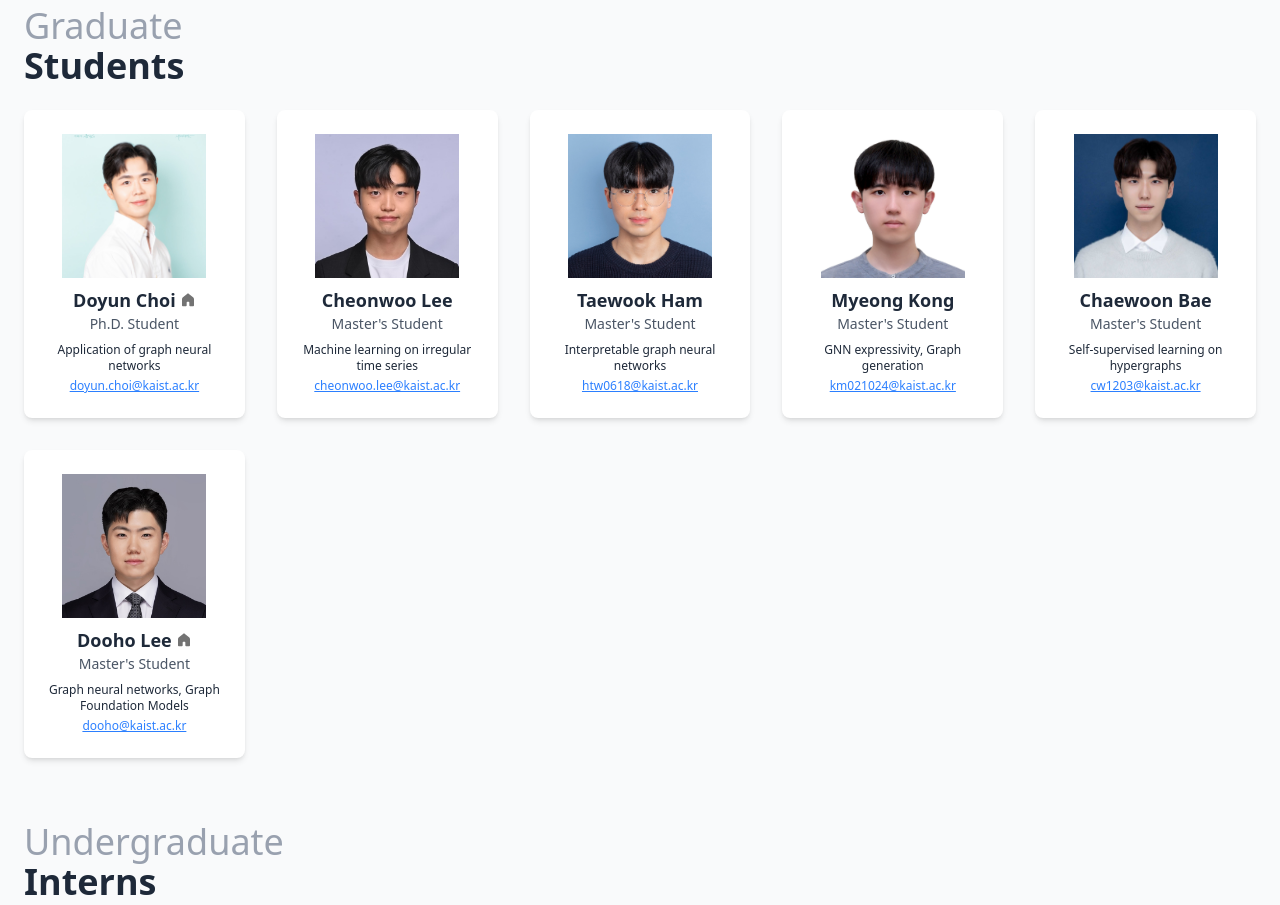
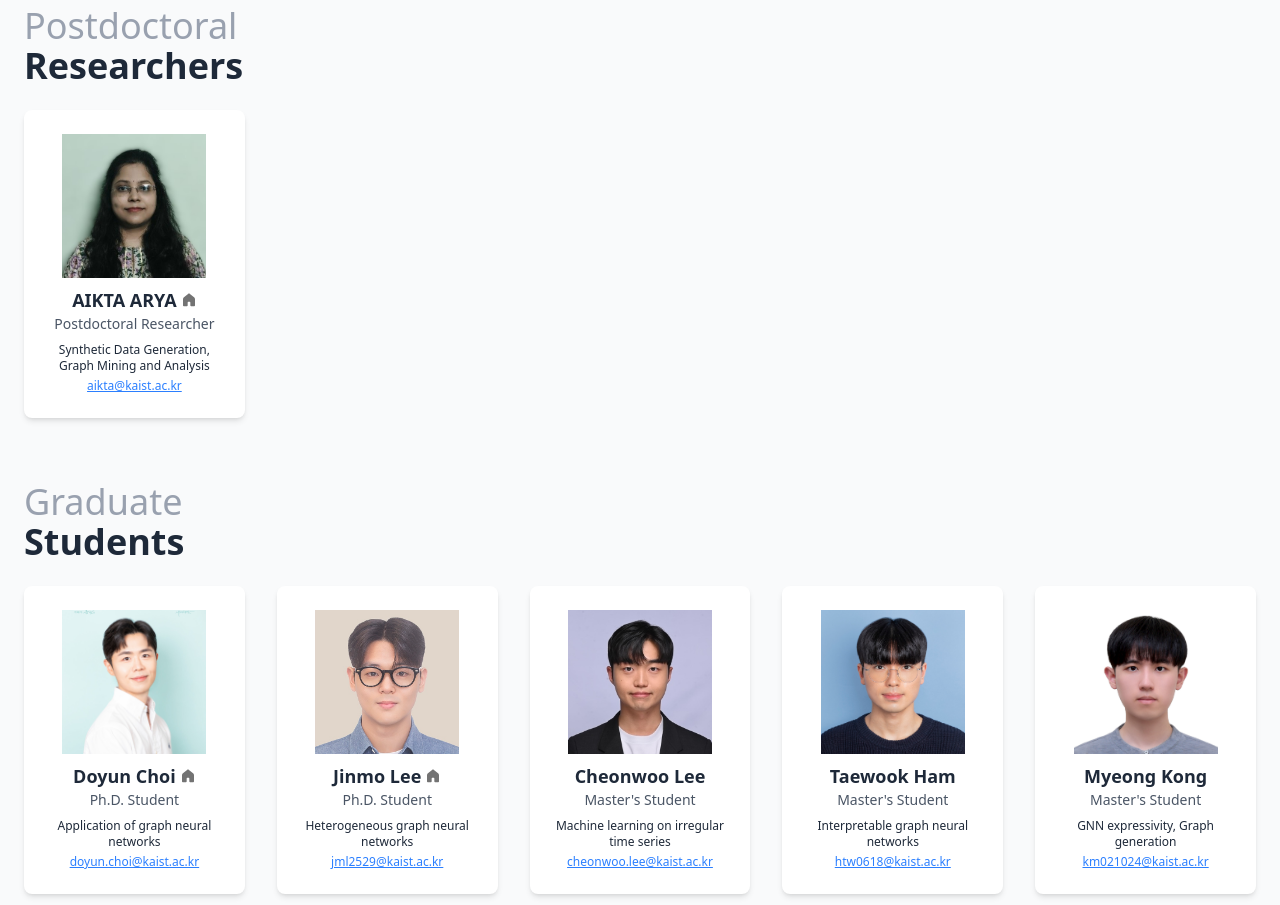
Before and after one commit to dooho00/dailab_website, a website: page members.html in a window 1280 px wide. Shown: the part 680-1585 px from the top of the page. Drawn offline with Linux system fonts and the light colour scheme.

Commit message:
add aikta and jinmo

```diff
--- a/data/graduate_students.json
+++ b/data/graduate_students.json
@@ -6,6 +6,14 @@
     "research": "Application of graph neural networks",
     "email": "doyun.choi@kaist.ac.kr",
     "homepage": "https://sites.google.com/view/doyunchoi"
+  },
+  {
+    "name": "Jinmo Lee",
+    "role": "Ph.D. Student",
+    "image": "images/jinmo.jpg",
+    "research": "Heterogeneous graph neural networks",
+    "email": "jml2529@kaist.ac.kr",
+    "homepage": "https://morcellinus.github.io/"
   },
   {
     "name": "Cheonwoo Lee",
--- /dev/null
+++ b/data/postdoctoral_researchers.json
@@ -0,0 +1,10 @@
+[
+  {
+    "name": "AIKTA ARYA",
+    "role": "Postdoctoral Researcher",
+    "image": "images/AIKTA.jpeg",
+    "research": "Synthetic Data Generation, Graph Mining and Analysis",
+    "email": "aikta@kaist.ac.kr",
+    "homepage": "https://aiktarya.wixsite.com/aikta"
+  }
+]
--- a/members.html
+++ b/members.html
@@ -103,10 +103,21 @@
       </section>
 
       <section class="pb-16">
+        <h2 class="text-3xl sm:text-4xl font-light text-gray-400">
+          Postdoctoral
+        </h2>
+        <h2 class="text-3xl sm:text-4xl mb-3 sm:mb-6 font-bold">Researchers</h2>
+        <div
+          id="postdoctoral_researchers"
+          class="grid grid-cols-2 sm:grid-cols-2 md:grid-cols-3 lg:grid-cols-4 xl:grid-cols-5 gap-4 sm:gap-8"
+        >
+          <!-- Researcher cards will be injected here -->
+        </div>
+      </section>
+
+      <section class="pb-16">
         <h2 class="text-3xl sm:text-4xl font-light text-gray-400">Graduate</h2>
-        <h2 class="text-3xl sm:text-4xl mb-3 sm:mb-6 font-bold mb-6">
-          Students
-        </h2>
+        <h2 class="text-3xl sm:text-4xl mb-3 sm:mb-6 font-bold">Students</h2>
         <div
           id="graduate_students"
           class="grid grid-cols-2 sm:grid-cols-2 md:grid-cols-3 lg:grid-cols-4 xl:grid-cols-5 gap-4 sm:gap-8"
@@ -190,6 +201,40 @@
     <div id="site-footer"></div>
 
     <script>
+      fetch("data/postdoctoral_researchers.json")
+        .then((response) => response.json())
+        .then((postdoctoral_researchers) => {
+          const container = document.getElementById("postdoctoral_researchers");
+          postdoctoral_researchers.forEach(
+            ({ name, role, image, research, email, homepage }) => {
+              const card = document.createElement("div");
+              card.className =
+                "bg-white shadow-md rounded-lg p-4 sm:p-6 text-center";
+              card.innerHTML = `
+              <img src="${image}" alt="${name}" class="sm:w-36 sm:h-36 mb-2 mx-auto object-cover">
+              <div class="flex items-center justify-center gap-1">
+                <h3 class="text-sm sm:text-lg font-semibold">${name}</h3>
+                ${
+                  homepage
+                    ? `<a href="${homepage}" class="text-neutral-500 hover:text-neutral-800 transition" target="_blank">
+                      <svg xmlns="https://www.w3.org/2000/svg" x="0px" y="0px" width="18" height="18" viewBox="0 0 48 48" fill="currentColor" class="w-4 h-4">
+                        <path d="M39.5,43h-9c-1.381,0-2.5-1.119-2.5-2.5v-9c0-1.105-0.895-2-2-2h-4c-1.105,0-2,0.895-2,2v9c0,1.381-1.119,2.5-2.5,2.5h-9	C7.119,43,6,41.881,6,40.5V21.413c0-2.299,1.054-4.471,2.859-5.893L23.071,4.321c0.545-0.428,1.313-0.428,1.857,0L39.142,15.52	C40.947,16.942,42,19.113,42,21.411V40.5C42,41.881,40.881,43,39.5,43z"></path>
+                      </svg></a>`
+                    : ""
+                }
+              </div>
+              <p class="text-xs sm:text-sm text-gray-600">${role}</p>
+              <p class="hidden sm:block mt-2 text-xs">${research}</p>
+              <a
+                  href="mailto:${email}"
+                  class="hidden sm:block underline mt-1 text-xs text-blue-500 hover:text-blue-800"
+                  >${email}</a
+                >
+            `;
+              container.appendChild(card);
+            }
+          );
+        });
       fetch("data/graduate_students.json")
         .then((response) => response.json())
         .then((graduate_students) => {
```
Also changed, not shown: images/AIKTA.jpeg (added), images/jinmo.jpg (added), 1 other file.
